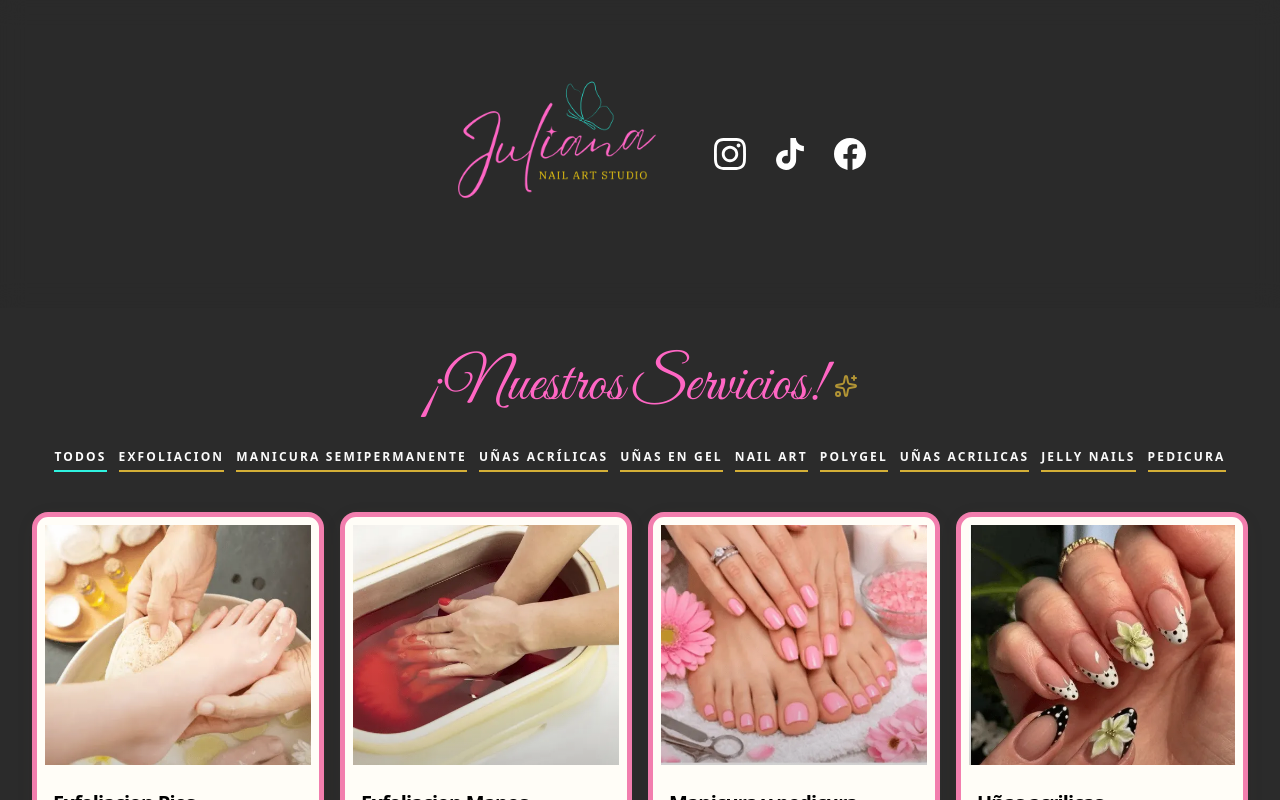
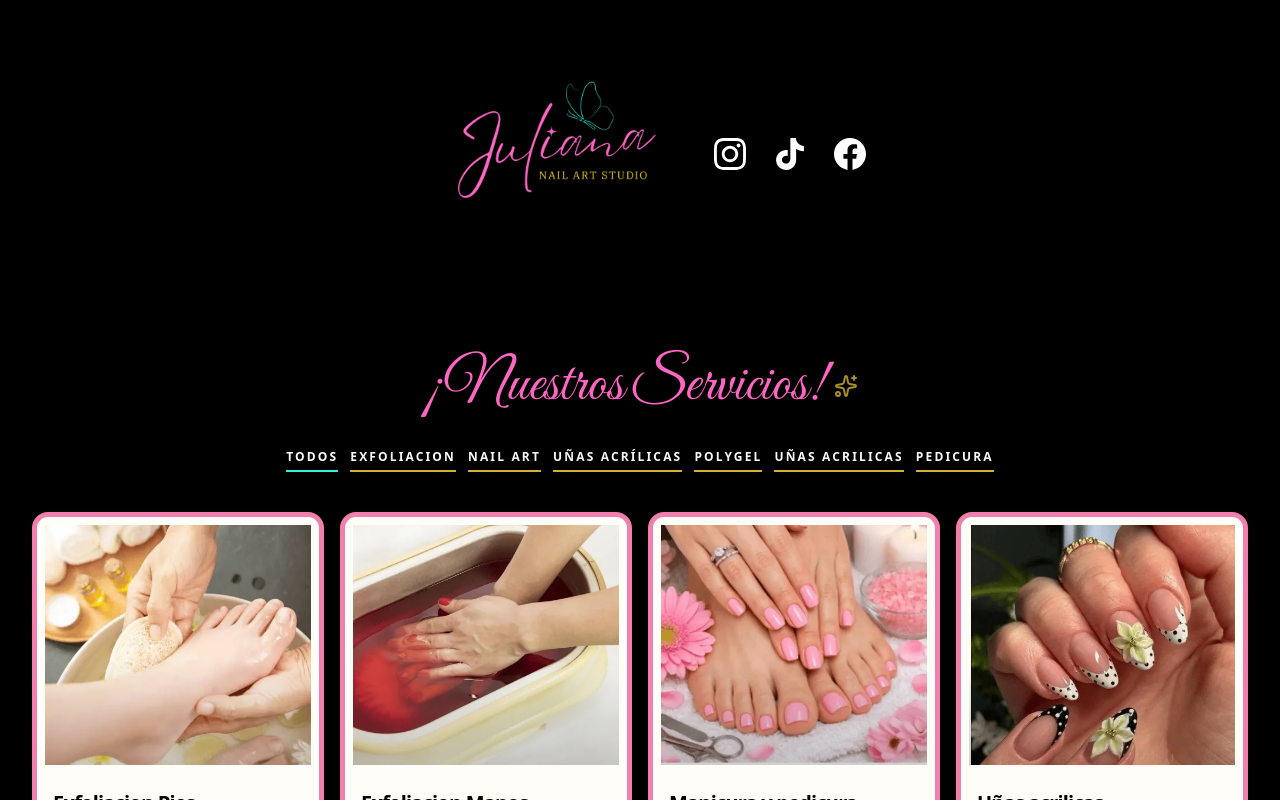
Before and after one commit to johanatoledo/catalogo-nailsvibe, a Next.js app: page / in a window 1280 px wide. Shown: the top 800 px of the page. Built offline with nearby package versions, Linux system fonts and the light colour scheme.

Commit message:
modificaciones de estilos

```diff
--- a/src/app/globals.css
+++ b/src/app/globals.css
@@ -31,7 +31,7 @@ body {
   margin: 0;
   min-height: 100vh;
   overflow-x: hidden;
-  background-color: var(--color-juliana-gray);
+  background-color: var(--color-juliana-black);
 
   text-rendering: optimizeLegibility;
   -webkit-font-smoothing: antialiased;
--- a/src/app/page.jsx
+++ b/src/app/page.jsx
@@ -20,7 +20,7 @@ export default function HomeMenuPage() {
   }, [categoriaActiva]);
 
   return (
-    <main className="min-h-screen bg-juliana-gray pb-20">
+    <main className="min-h-screen bg-juliana-black pb-20">
       <Navbar />
 
       <section className="mx-auto w-full max-w-7xl px-4 py-8 sm:px-6 lg:px-8 lg:py-12">
--- a/src/components/Navbar.jsx
+++ b/src/components/Navbar.jsx
@@ -33,7 +33,7 @@ export default function Navbar() {
 
   return (
     <header
-      className={`relative  w-full z-10 bg-juliana-gray/60 backdrop-blur-md transition-transform duration-400 ease-in-out ${
+      className={`relative  w-full z-10 bg-juliana-black/60 backdrop-blur-md transition-transform duration-400 ease-in-out ${
         showNavbar ? "translate-y-0" : "-translate-y-full"
       }`}
     >
--- a/src/components/ProductCard.jsx
+++ b/src/components/ProductCard.jsx
@@ -18,7 +18,7 @@ export default function ProductCard({ producto, cantidad = 0,}) {
 
   return (
     <article className="group juliana-product-card juliana-fade-in">
-  <div className="relative h-60 w-full overflow-hidden ">
+  <div className="relative h-60 w-full overflow-hidden grid grid-cols-1 sm:grid-cols-2 lg:grid-cols-3 gap-6">
     <Image
       src={producto.imagen}
       alt={producto.nombre}
--- a/src/data/productos.js
+++ b/src/data/productos.js
@@ -23,7 +23,7 @@ export const productos = [
     descripcion:
       "Manicura y pedicura completa con esmalte semipermanente. Limado. Cutículas, masaje y aplicación de esmalte duradero.",
     precio: 45,
-    categoria: "Manicura Semipermanente",
+    categoria: "Nail Art",
     imagen: "/images/manicuraypedi.webp",
   },
   {
@@ -41,7 +41,7 @@ export const productos = [
     descripcion:
       "Preparación de uñas. Aplicación de gel y decoración creativa según tus gustos.",
     precio: 10.0,
-    categoria: "Uñas en gel",
+    categoria: "Uñas Acrílicas",
     imagen: "/images/unascerezas.webp",
   },
 
@@ -79,7 +79,7 @@ export const productos = [
     descripcion:
       "Preparación de uñas.Diseño de flores y piedras. Aplicación de esmalte y decoración creativa según tus preferencias.",
     precio: 120,
-    categoria: "Jelly Nails",
+    categoria: "Nail Art",
     imagen: "/images/unasflorrosada.webp",
   },
 
@@ -90,7 +90,7 @@ export const productos = [
     descripcion:
       "Preparación de uñas. Aplicación de esmalte y acabado elegante.",
     precio: 90,
-    categoria: "Polygel",
+    categoria: "Uñas Acrilicas",
     imagen: "/images/unasrojasdorado.webp",
   },
   {
@@ -108,7 +108,7 @@ export const productos = [
     descripcion:
       "Preparación de uñas, aplicación de esmalte y acabado profesional y natural.",
     precio: 50,
-    categoria: "Manicura Semipermanente",
+    categoria: "Uñas Acrilicas",
     imagen: "/images/unasbasicas.webp",
   },
   {
```
